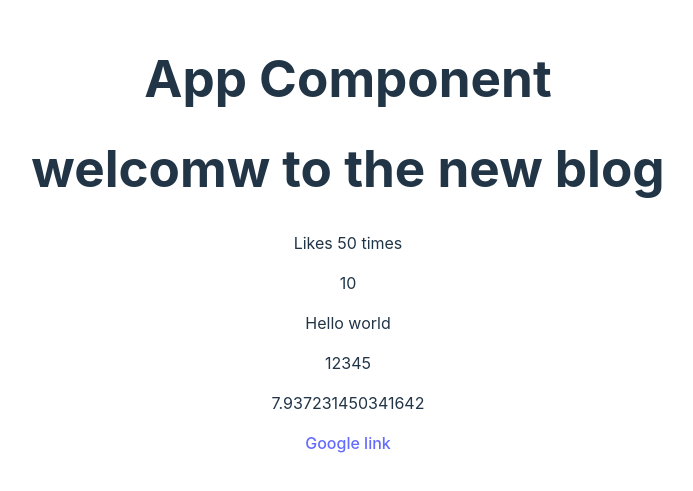
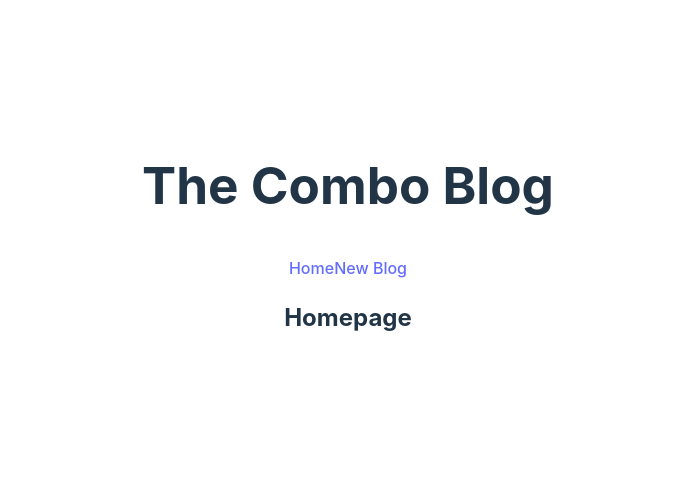
Before and after one commit to Ozioma45/Combo_blog-React, a React (Vite) app: page / in a window 1280 px wide. Shown: the part 165-656 px from the top of the page, without its empty margins (292-985 px from the left). Built offline with nearby package versions, Linux system fonts and the light colour scheme.

Commit message:
Multiple Component

```diff
--- a/src/App.jsx
+++ b/src/App.jsx
@@ -1,4 +1,6 @@
 import "./App.css";
+import Home from "./Home";
+import Navbar from "./Navbar";
 
 function App() {
   const title = "welcomw to the new blog";
@@ -8,18 +10,9 @@ function App() {
 
   return (
     <>
+      <Navbar />
       <div className="content">
-        <h1>App Component</h1>
-        <h1>{title}</h1>
-        <p>Likes {likes} times</p>
-        {/*  <p>{person}</p> */}
-
-        <p>{10}</p>
-        <p>{"Hello world"}</p>
-        <p>{[1, 2, 3, 4, 5]}</p>
-        <p>{Math.random() * 10}</p>
-
-        <a href={link}>Google link</a>
+        <Home />
       </div>
     </>
   );
--- /dev/null
+++ b/src/Home.jsx
@@ -0,0 +1,7 @@
+export default function Home() {
+  return (
+    <div className="Home">
+      <h2>Homepage</h2>
+    </div>
+  );
+}
--- /dev/null
+++ b/src/Navbar.jsx
@@ -0,0 +1,11 @@
+export default function Navbar() {
+  return (
+    <nav className="navbar">
+      <h1>The Combo Blog</h1>
+      <div className="links">
+        <a href="/">Home</a>
+        <a href="/create">New Blog</a>
+      </div>
+    </nav>
+  );
+}
```
